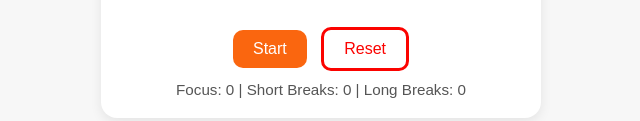
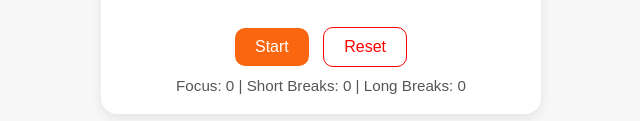
Before and after one commit to Bnot/Strategoro, a plain HTML site: page index.html in a window 1280 px wide. Shown: the part 312-433 px from the top of the page, without its empty margins (319-959 px from the left). Drawn offline with Linux system fonts and the light colour scheme.

Commit message:
Update index.html

```diff
--- a/index.html
+++ b/index.html
@@ -43,6 +43,9 @@
     }
 
     .button {
+      box-sizing: border-box;
+      -moz-box-sizing: border-box;
+      -webkit-box-sizing: border-box;
       background-color: #FA660F;
       color: white;
       border: none;
@@ -63,7 +66,7 @@
     -moz-box-sizing: border-box;
     -webkit-box-sizing: border-box;
     background-color: white;
-    border: 3px solid #FB0300;
+    border: 1px solid #FB0300;
     color: #FB0300;
     }
 
```
